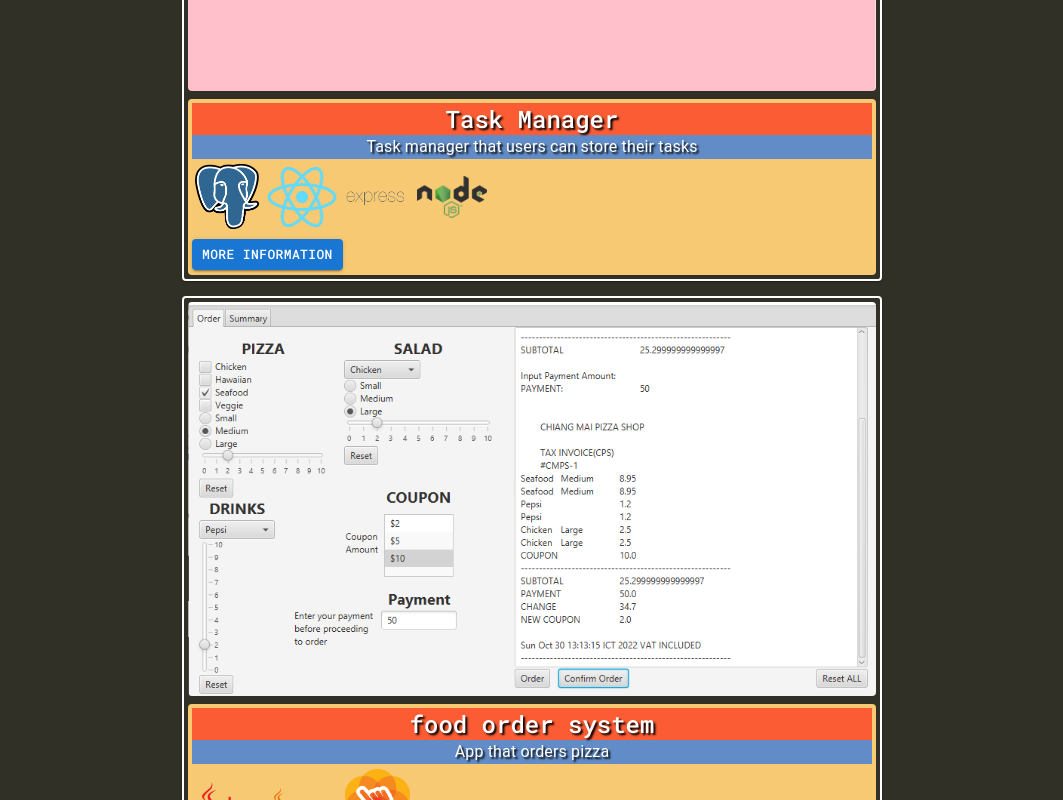
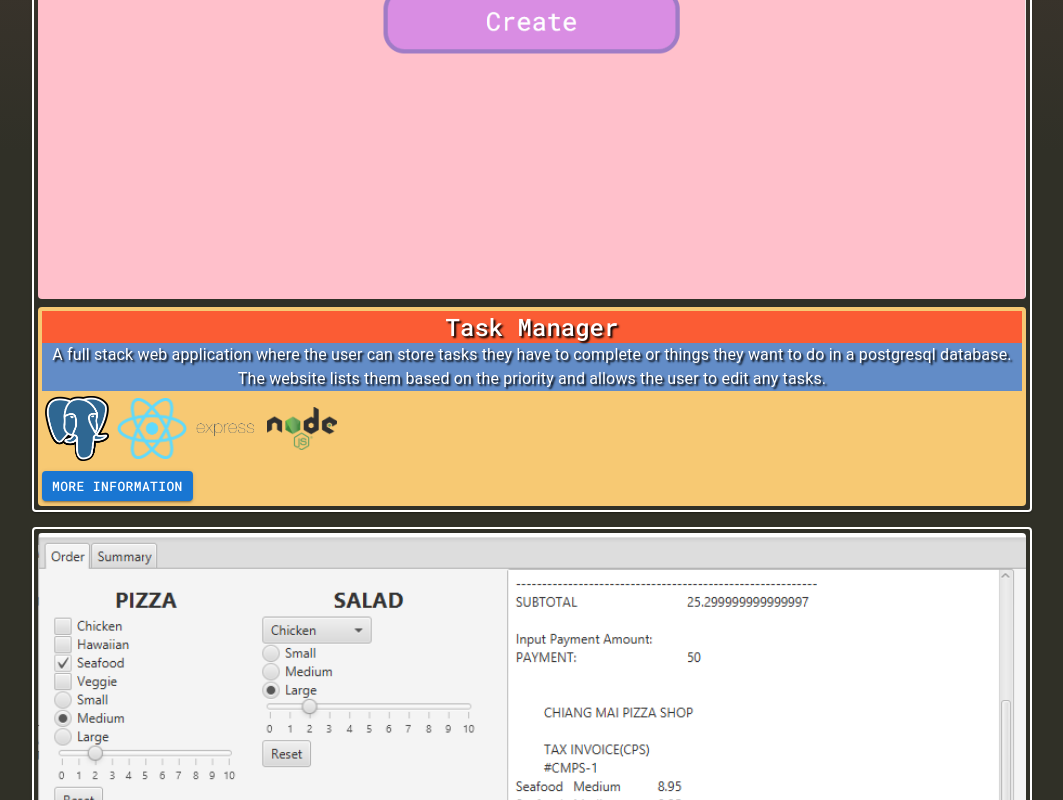
Before and after one commit to leonyi4/leonyi4.github.io, a React (Create React App) app: page / in a window 1280 px wide. Shown: the part 5020-5820 px from the top of the page, without its empty margins (108-1171 px from the left). Built offline with nearby package versions, Linux system fonts and the light colour scheme.

Commit message:
updated project desc

```diff
--- a/public/index.html
+++ b/public/index.html
@@ -4,7 +4,8 @@
     <meta charset="utf-8" />
     <meta name="viewport" content="width=device-width, initial-scale=1" />
     <meta http-equiv="X-UA-Compatible" conett="IE=edge" />
-    <title>Portfolio website</title>
+    <title>Nyi Nyein Aung</title>
+    <link rel="icon" type="image/x-icon" href="favicon.ico" />
   </head>
   <body>
     <div id="root"></div>
--- a/src/App.css
+++ b/src/App.css
@@ -4,7 +4,6 @@
     rgba(68, 68, 58, 1) 0%,
     rgba(138, 113, 50, 1) 30%,
     rgba(105, 68, 67, 1) 55%,
-
     rgba(48, 48, 39, 1) 70%
   );
 }
--- a/src/components/home/Home.css
+++ b/src/components/home/Home.css
@@ -1,5 +1,5 @@
 header {
-  height: 99vh;
+  height: 100vh;
   overflow: hidden;
   padding: 7rem 6rem 6rem;
 }
--- a/src/components/project/Project.js
+++ b/src/components/project/Project.js
@@ -21,6 +21,9 @@ const Project = (props) => {
       ref={ref}
       sx={{
         width: "700px",
+        "@media (max-width:1920px)": {
+          width: "1000px",
+        },
         "@media (max-width:1024px)": {
           width: "500px",
         },
--- a/src/components/project/Projects.js
+++ b/src/components/project/Projects.js
@@ -32,7 +32,13 @@ const Projects = () => {
           My Projects
         </Typography>
 
-        <Container sx={{ maxWidth: "800px", margin: "auto" }}>
+        <Container
+          sx={{
+            maxWidth: "800px",
+
+            margin: "auto",
+          }}
+        >
           {projects.map((project, index) => (
             <Project key={project.title + index} project={project} />
           ))}
--- a/src/data/index.js
+++ b/src/data/index.js
@@ -87,7 +87,7 @@ export const projects = [
   {
     title: "Task Manager",
     type: "Full PERN stack web application",
-    desc: "Task manager that users can store their tasks",
+    desc: "A full stack web application where the user can store tasks they have to complete or things they want to do in a postgresql database. The website lists them based on the priority and allows the user to edit any tasks.",
     pic: taskManagerPic,
     tech: [postgresqlLogo, reactLogo, expressLogo, nodePic],
     alt: "PERNapp",
@@ -96,7 +96,7 @@ export const projects = [
   {
     title: "food order system",
     type: "javafx GUI application",
-    desc: "App that orders pizza",
+    desc: "This is a gui application where a customer can order from a pizza restaurant written in javaFX using scene builder. The user can order a variety of items with varying amounts. A coupon is given as a discount based on how much each order costs. A sales txt file containing the receipt and a summary txt file contianing all the inputs from every order is created after each sale",
     pic: orderSystem,
     tech: [javaPng, javafxPng, sceneBuilderLogo],
     alt: "javaApp",
```
Also changed, not shown: src/components/aboutme/About.css (+0 -34 lines), 1 other file (tests, documents, lock files or other folders).
